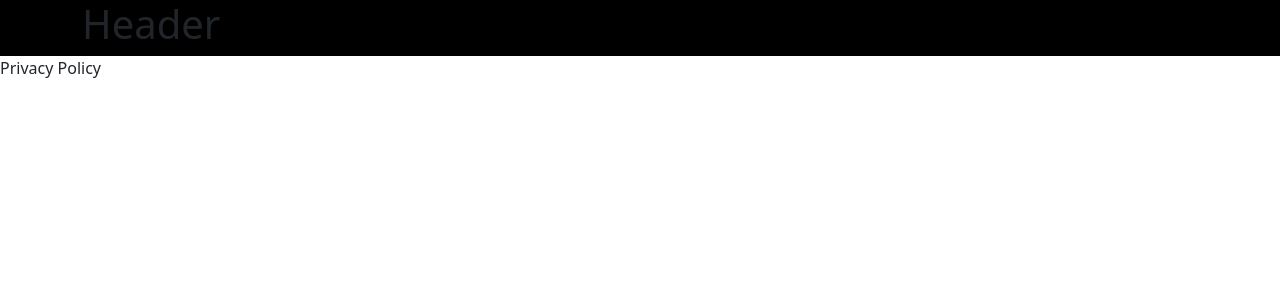
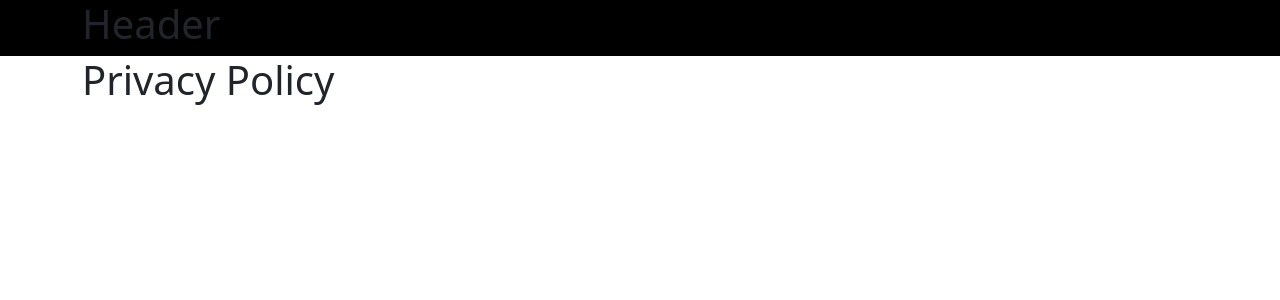
Before and after one commit to HmzAli/isaacali, a React (Vite) app: page /privacy-policy in a window 1280 px wide. Shown: the top 300 px of the page. Built offline with nearby package versions, Linux system fonts and the light colour scheme.

Commit message:
add ai instruction file

```diff
--- a/src/main.tsx
+++ b/src/main.tsx
@@ -5,7 +5,7 @@ import 'bootstrap/dist/js/bootstrap.bundle.min.js'
 import './theme.scss'
 
 import Index from './pages/Index/Index.tsx'
-import PrivacyPolicy from './pages/PrivacyPolicy.tsx'
+import PrivacyPolicy from './pages/PrivacyPolicy'
 
 import { BrowserRouter, Route, Routes } from 'react-router'
 
--- a/src/pages/Index/Index.tsx
+++ b/src/pages/Index/Index.tsx
@@ -1,6 +1,6 @@
 import Layout from '../../components/Layout'
 
-function App() {
+function Index() {
   return (
     <Layout>
       <div className="container">
@@ -19,4 +19,4 @@ function App() {
   )
 }
 
-export default App
+export default Index
--- a/src/pages/PrivacyPolicy.tsx
+++ /dev/null
@@ -1,14 +0,0 @@
-
-// Privacy Policy page
-
-import Layout from "../components/Layout"
-
-const PrivacyPolicy = () => {
-  return (
-    <Layout>
-      <div data-content-id="privacy-policy">Privacy Policy</div>
-    </Layout>
-  )
-}
-
-export default PrivacyPolicy
--- /dev/null
+++ b/src/pages/PrivacyPolicy/PrivacyPolicy.scss
@@ -0,0 +1,15 @@
+@use '../../variables' as *;
+
+.privacy-policy {
+  padding: 2rem 0;
+
+  h1 {
+    color: $color-primary;
+    margin-bottom: 2rem;
+  }
+
+  .content {
+    color: $color-quaternary;
+    line-height: 1.6;
+  }
+}
--- /dev/null
+++ b/src/pages/PrivacyPolicy/index.tsx
@@ -0,0 +1,17 @@
+import Layout from "../../components/Layout"
+import "./PrivacyPolicy.scss"
+
+const PrivacyPolicy = () => {
+  return (
+    <Layout>
+      <div className="container">
+        <h1>Privacy Policy</h1>
+        <div className="content">
+          {/* Add your privacy policy content here */}
+        </div>
+      </div>
+    </Layout>
+  )
+}
+
+export default PrivacyPolicy
```
Also changed, not shown: 1 other file (tests, documents, lock files or other folders).
